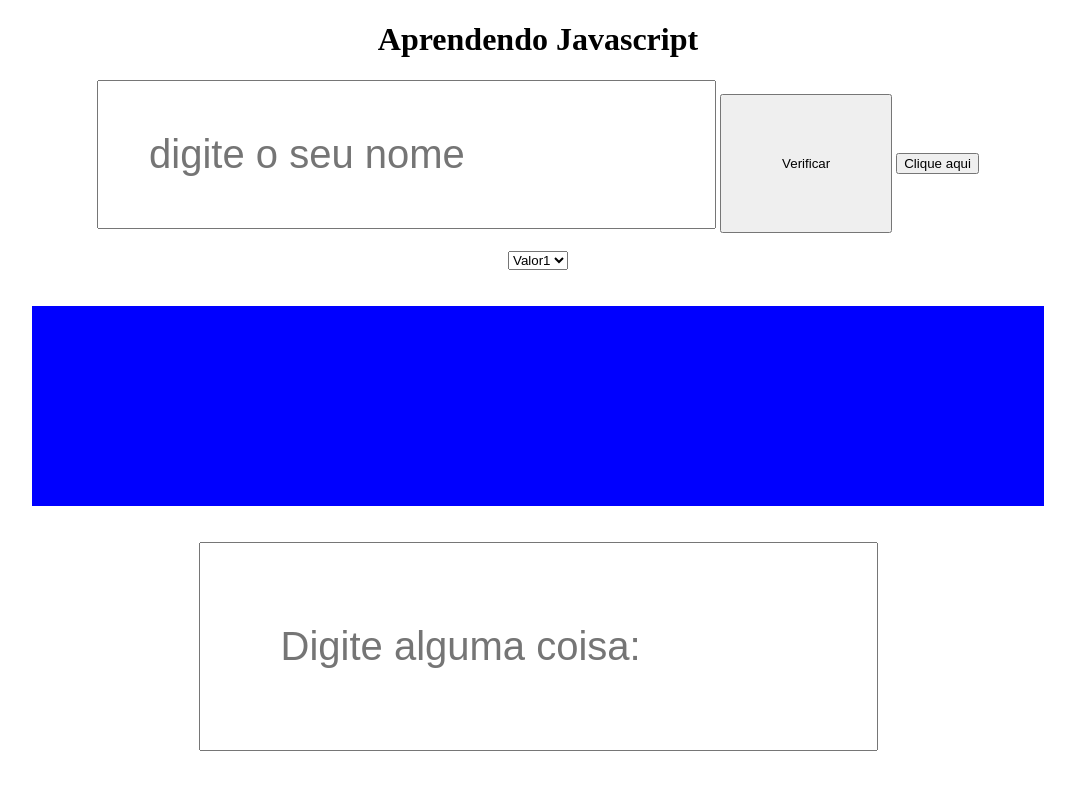
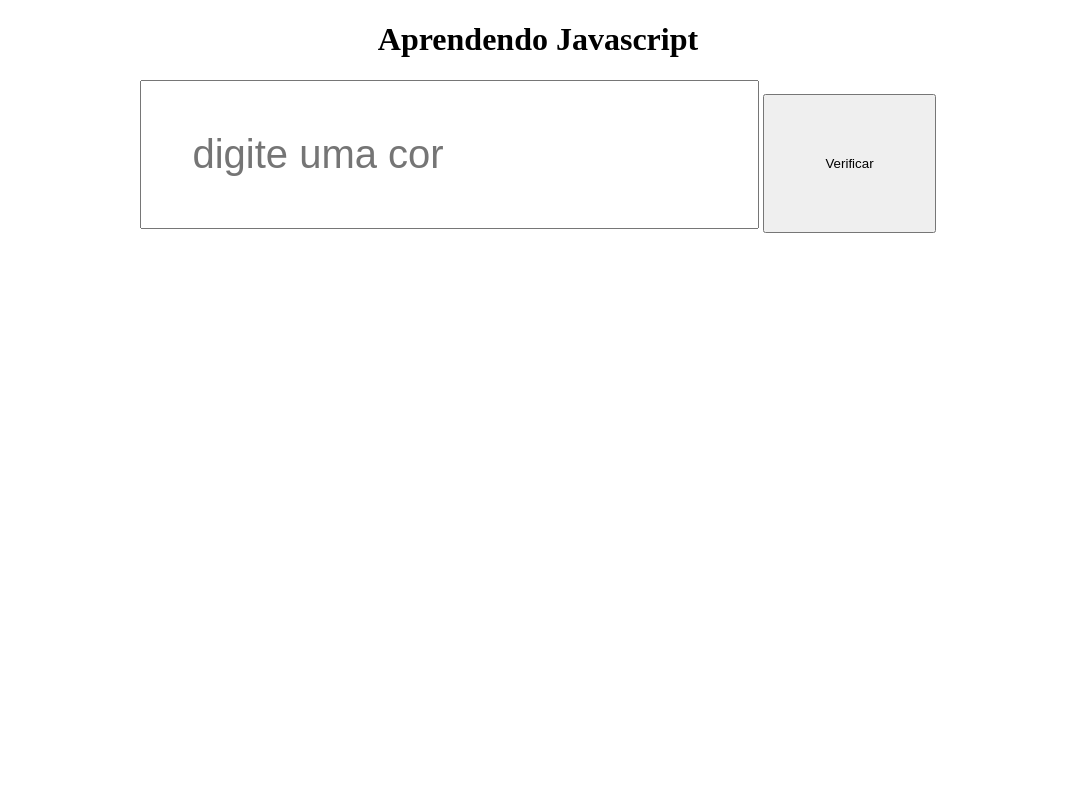
Before and after one commit to filipesatiro/curso-javascript, a plain HTML site: page paginas-html/index.html in a window 1280 px wide. Shown: the whole page, without its empty margins (102-1177 px from the left). Drawn offline with Linux system fonts and the light colour scheme.

Commit message:
pagina de estudos

```diff
--- a/paginas-html/index.html
+++ b/paginas-html/index.html
@@ -13,13 +13,11 @@
 <body>
     <h1>Aprendendo Javascript</h1>
 
-    <p id="teste">
-
-    </p>
-    <input style="padding: 50px; font-size: 40px;" type="text" id="nome" placeholder="digite o seu nome">
-    <button onclick="verificar()" style="padding: 60px;">Verificar</button>
-    <button ondblclick="eventodblclick()">Clique aqui</button><br><br>
-
+    <p id="teste"> </p>
+    <input id="cor" style="padding: 50px; font-size: 40px;" type="text" placeholder="digite uma cor">
+    <button onclick= "DiaDaSemana()" style="padding: 60px;">Verificar</button>
+    <!-- <button ondblclick="eventodblclick()">Clique aqui</button><br><br> -->
+<!--
     <select onchange="mudou()" id="itens">
         <option value="1">Valor1</option>
         <option value="2">Valor2</option>
@@ -27,12 +25,12 @@
         <option value="4">Valor4</option>
     </select>
     <br><br><br>
-    <div id="teste" onmouseout="viraAzul()" onmouseover="viraVermelho()" style=" margin:auto auto; width: 80%; height: 200px; background: blue;"></div>
+    <div id="teste1" onmouseout="viraAzul()" onmouseover="viraVermelho()" style=" margin:auto auto; width: 80%; height: 200px; background: blue;"></div>
     <br><br>
     <input onkeydown="teclaPressionada()" onblur="eventoclick()" id="campoTexto" style="padding: 80px; font-size: 40px;" type="text" placeholder="Digite alguma coisa: ">
+     -->
 
 
-
-    <script src="../paginas-javascript/if-e-else.js"></script>
+    <script src="../paginas-javascript/switch.js"></script>
 </body>
 </html>
```
